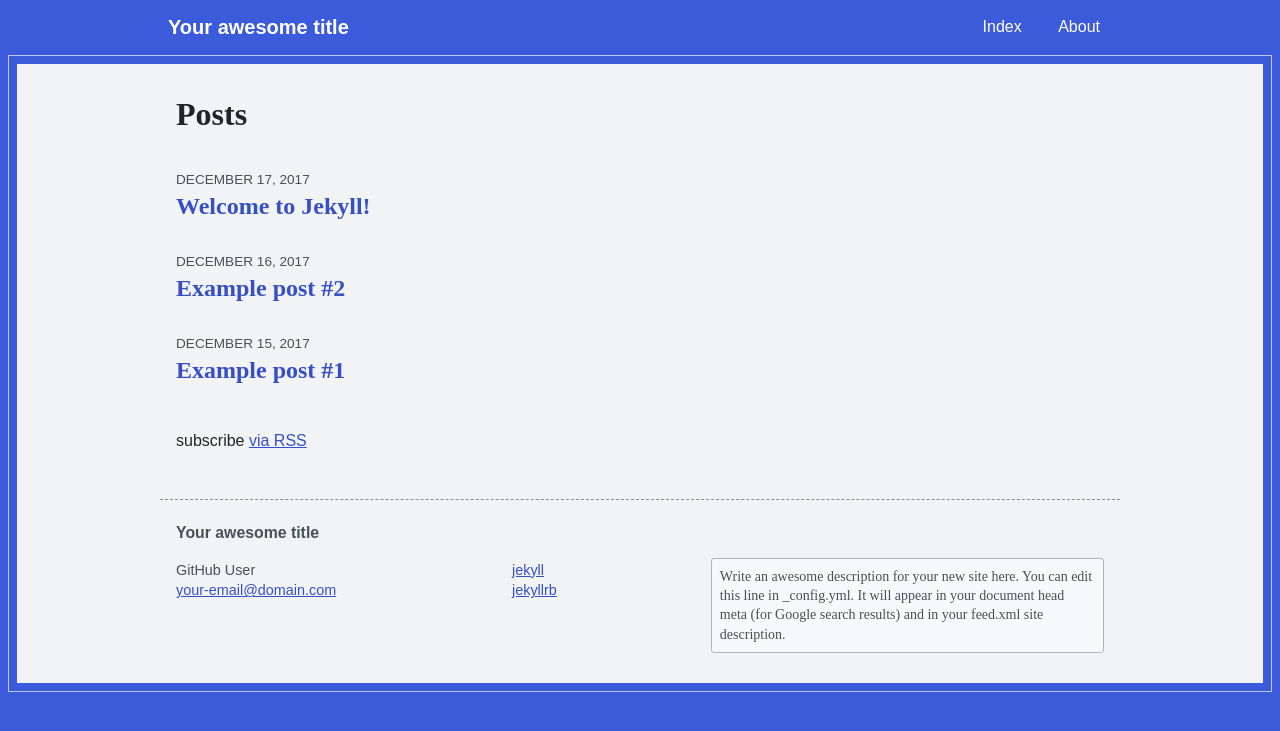
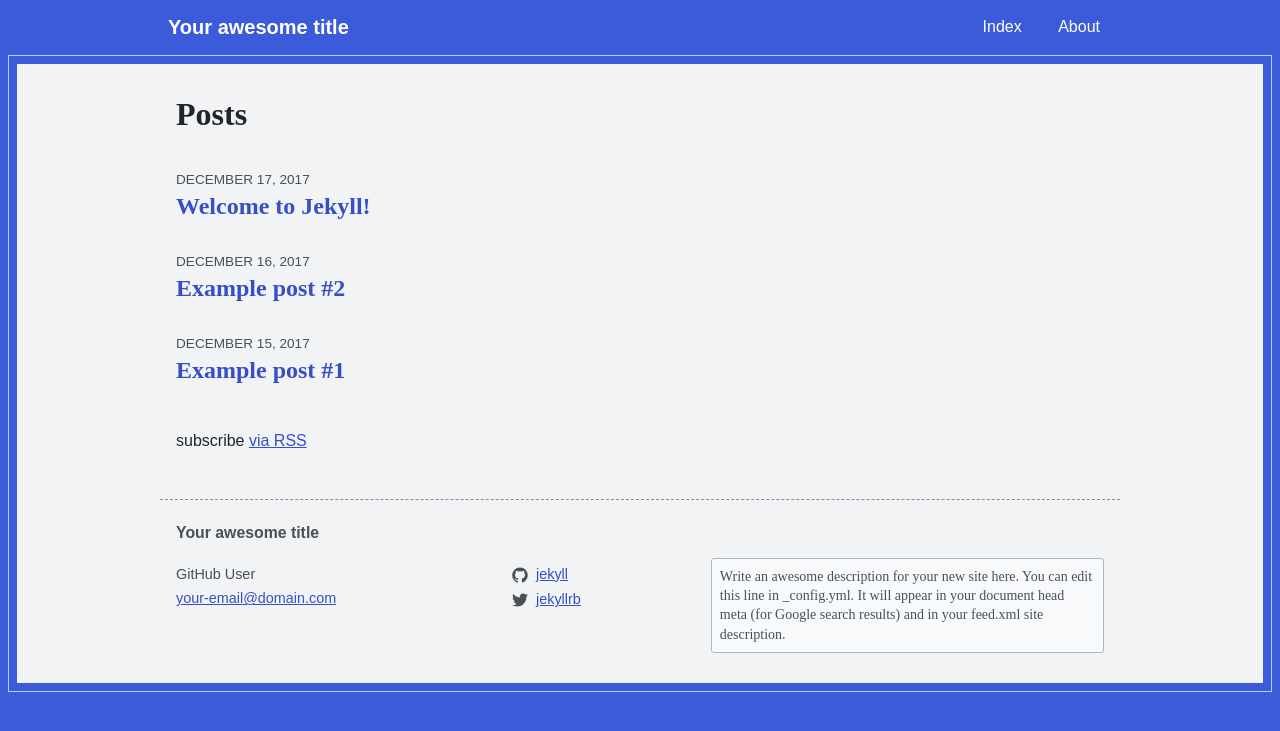
Before and after one commit to iliu-net/jekyll-theme-xyzzy, a Jekyll site: the page built from index.md, in a window 1280 px wide. Shown: the top 731 px of the page. Built offline with Jekyll 4.4.1, drawn with Linux system fonts in a browser that asks for light colours.

Commit message:
Social media icons

```diff
--- a/_includes/footer.html
+++ b/_includes/footer.html
@@ -24,13 +24,13 @@
         <ul class="list-none">
           {% if site.github_username %}
             <li>
-              <a href="https://github.com/{{ site.github_username }}">{{ site.github_username }}</a>
+              {% include github-link.html username=site.github_username %}
             </li>
           {% endif %}
 
           {% if site.twitter_username %}
             <li>
-              <a href="https://twitter.com/{{ site.twitter_username }}">{{ site.twitter_username }}</a>
+              {% include twitter-link.html username=site.twitter_username %}
             </li>
           {% endif %}
         </ul>
--- /dev/null
+++ b/_includes/github-link.html
@@ -0,0 +1,6 @@
+<a class="social-link" href="https://github.com/{{ include.username }}">
+  <span class="icon">
+    <svg viewBox="0 0 16 16" width="16px" height="16px"><path d="M7.999,0.431c-4.285,0-7.76,3.474-7.76,7.761 c0,3.428,2.223,6.337,5.307,7.363c0.388,0.071,0.53-0.168,0.53-0.374c0-0.184-0.007-0.672-0.01-1.32 c-2.159,0.469-2.614-1.04-2.614-1.04c-0.353-0.896-0.862-1.135-0.862-1.135c-0.705-0.481,0.053-0.472,0.053-0.472 c0.779,0.055,1.189,0.8,1.189,0.8c0.692,1.186,1.816,0.843,2.258,0.645c0.071-0.502,0.271-0.843,0.493-1.037 C4.86,11.425,3.049,10.76,3.049,7.786c0-0.847,0.302-1.54,0.799-2.082C3.768,5.507,3.501,4.718,3.924,3.65 c0,0,0.652-0.209,2.134,0.796C6.677,4.273,7.34,4.187,8,4.184c0.659,0.003,1.323,0.089,1.943,0.261 c1.482-1.004,2.132-0.796,2.132-0.796c0.423,1.068,0.157,1.857,0.077,2.054c0.497,0.542,0.798,1.235,0.798,2.082 c0,2.981-1.814,3.637-3.543,3.829c0.279,0.24,0.527,0.713,0.527,1.437c0,1.037-0.01,1.874-0.01,2.129 c0,0.208,0.14,0.449,0.534,0.373c3.081-1.028,5.302-3.935,5.302-7.362C15.76,3.906,12.285,0.431,7.999,0.431z"/></svg>
+  </span>
+  <span class="username">{{ include.username }}</span>
+</a>
--- /dev/null
+++ b/_includes/twitter-link.html
@@ -0,0 +1,6 @@
+<a class="social-link" href="https://twitter.com/{{ include.username }}">
+  <span class="icon">
+    <svg viewBox="0 0 16 16" width="16px" height="16px"><path d="M15.969,3.058c-0.586,0.26-1.217,0.436-1.878,0.515c0.675-0.405,1.194-1.045,1.438-1.809c-0.632,0.375-1.332,0.647-2.076,0.793c-0.596-0.636-1.446-1.033-2.387-1.033c-1.806,0-3.27,1.464-3.27,3.27 c0,0.256,0.029,0.506,0.085,0.745C5.163,5.404,2.753,4.102,1.14,2.124C0.859,2.607,0.698,3.168,0.698,3.767 c0,1.134,0.577,2.135,1.455,2.722C1.616,6.472,1.112,6.325,0.671,6.08c0,0.014,0,0.027,0,0.041c0,1.584,1.127,2.906,2.623,3.206 C3.02,9.402,2.731,9.442,2.433,9.442c-0.211,0-0.416-0.021-0.615-0.059c0.416,1.299,1.624,2.245,3.055,2.271 c-1.119,0.877-2.529,1.4-4.061,1.4c-0.264,0-0.524-0.015-0.78-0.046c1.447,0.928,3.166,1.469,5.013,1.469 c6.015,0,9.304-4.983,9.304-9.304c0-0.142-0.003-0.283-0.009-0.423C14.976,4.29,15.531,3.714,15.969,3.058z"/></svg>
+  </span>
+  <span class="username">{{ include.username }}</span>
+</a>
--- a/_sass/xyzzy/_components.scss
+++ b/_sass/xyzzy/_components.scss
@@ -75,3 +75,22 @@
   @extend .font-sans;
   margin-top: $spacing-8;
 }
+
+.social-link {
+  text-decoration: none;
+
+  span.icon {
+    display: inline-block;
+    margin-right: $spacing-1;
+
+    svg {
+      fill: $gray-dark-3;
+      vertical-align: middle;
+    }
+  }
+
+  span.username {
+    display: inline-block;
+    text-decoration: underline;
+  }
+}
--- a/_sass/xyzzy/_utility.scss
+++ b/_sass/xyzzy/_utility.scss
@@ -24,6 +24,6 @@
   padding: 0;
 
   li {
-    margin: $spacing-1 0;
+    margin: $spacing-2 0;
   }
 }
```
